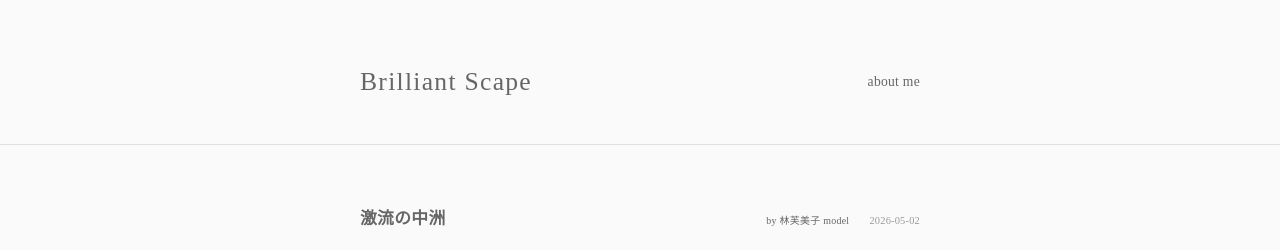
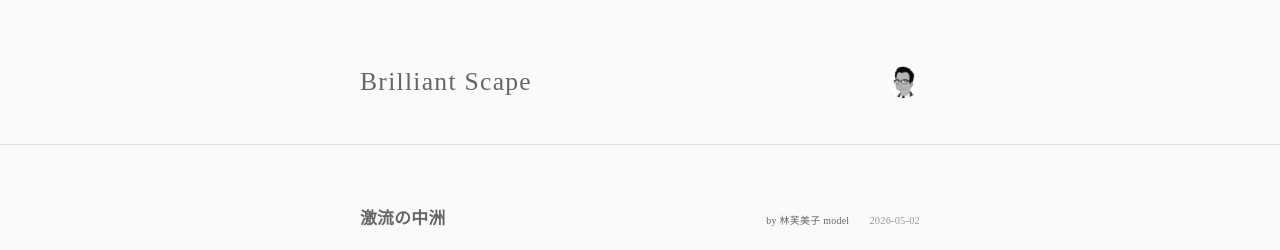
Before and after one commit to yozniax/logs, a Jekyll site: the page built from index.md, in a window 1280 px wide. Shown: the top 250 px of the page. Built offline with Jekyll 4.4.1, drawn with Linux system fonts in a browser that asks for light colours; some web fonts are replaced.

Commit message:
Update site configuration and layout: set about icon and add favicon links for improved branding.

```diff
--- a/_config.yml
+++ b/_config.yml
@@ -12,8 +12,8 @@ repository: yozniax/logs
 # フッター（© の文言）。未設定時は title のみ表示されます。
 footer_copyright: "© 2016–2026 Brilliant Scape. All rights reserved."
 
-# About の右上アイコン（任意）。例: assets/images/about.jpg を置いたらパスを指定。
-# about_icon: /assets/images/about.jpg
+# About リンク横のアイコン（ヘッダー）
+about_icon: /assets/post-images/champlasonic.jpg
 
 markdown: kramdown
 
--- a/_layouts/default.html
+++ b/_layouts/default.html
@@ -3,6 +3,9 @@
 <head>
   <meta charset="UTF-8">
   <meta name="viewport" content="width=device-width, initial-scale=1.0">
+  <link rel="icon" href="{{ '/assets/post-images/favicon.ico' | relative_url }}" sizes="any">
+  <link rel="icon" type="image/png" sizes="32x32" href="{{ '/assets/post-images/favicon-32x32.png' | relative_url }}">
+  <link rel="icon" type="image/png" sizes="16x16" href="{{ '/assets/post-images/favicon-16x16.png' | relative_url }}">
   {% seo %}
   <link rel="preconnect" href="https://fonts.googleapis.com">
   <link rel="preconnect" href="https://fonts.gstatic.com" crossorigin>
@@ -15,13 +18,9 @@
       <h1 class="site-title">
         <a href="{{ '/' | relative_url }}">{{ site.title }}</a>
       </h1>
-      {% if site.about_icon %}
       <a href="{{ '/about/' | relative_url }}" class="about-link" aria-label="About">
-        <img src="{{ site.about_icon | relative_url }}" alt="about me" class="about-icon" width="32" height="32">
+        <img src="{{ site.about_icon | default: '/assets/post-images/champlasonic.jpg' | relative_url }}" alt="" width="32" height="32" class="about-icon">
       </a>
-      {% else %}
-      <a href="{{ '/about/' | relative_url }}" class="about-link">about me</a>
-      {% endif %}
     </div>
   </header>
 
```
